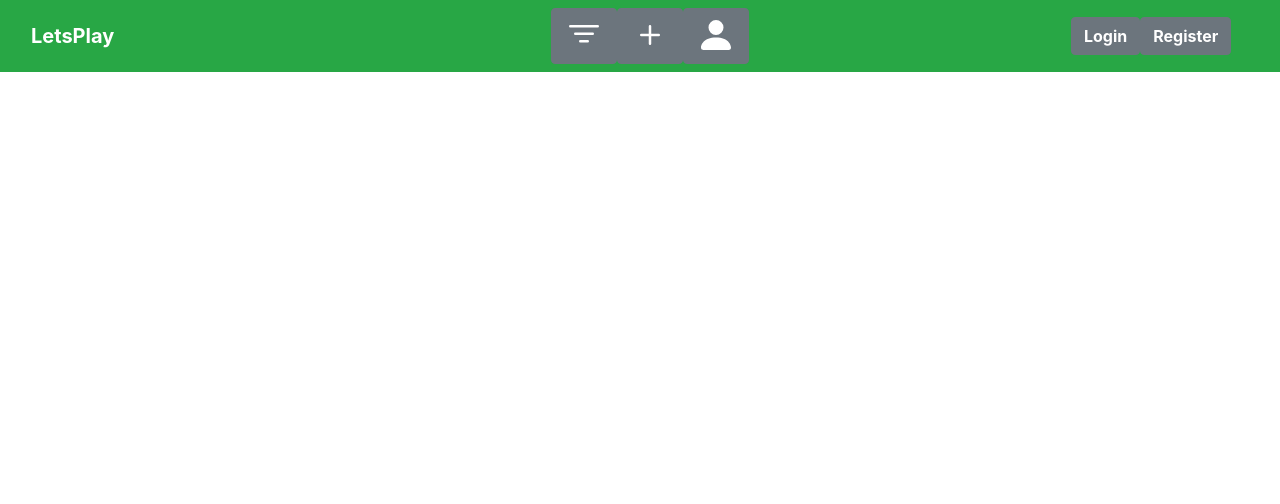
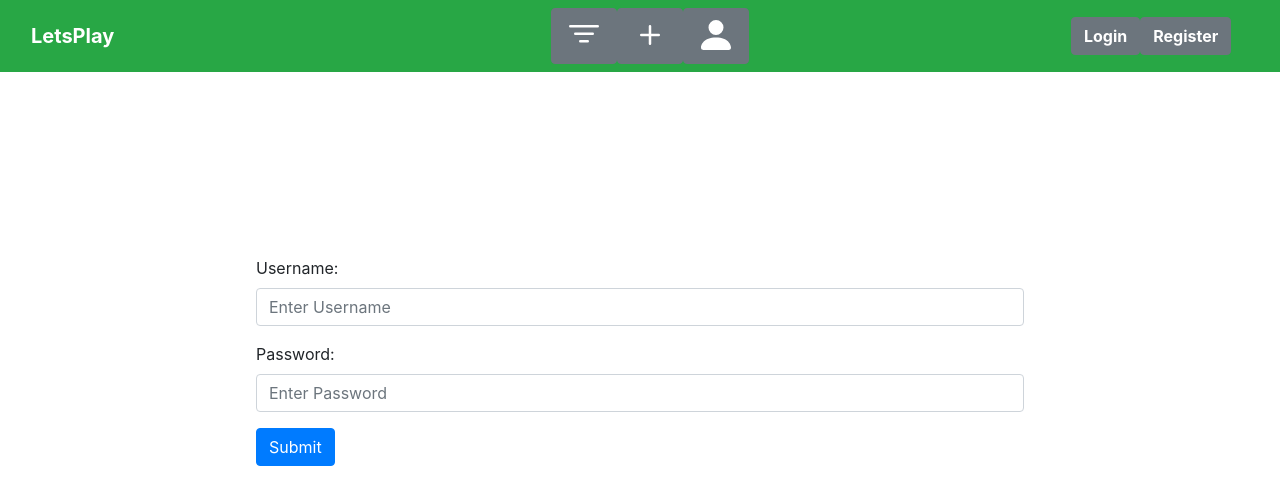
Before and after one commit to mor-ph/lavina, a Vue app in the folder WebFrontEnd/: page /login in a window 1280 px wide. Shown: the top 504 px of the page. Built offline with nearby package versions, Linux system fonts and the light colour scheme.

Commit message:
Update Login.vue

```diff
--- a/WebFrontEnd/src/components/Auth/Login.vue
+++ b/WebFrontEnd/src/components/Auth/Login.vue
@@ -0,0 +1,61 @@
+<template>
+  <div id="signin">
+    <b-form @submit.prevent="onSubmit" style="padding: 20%">
+      <b-form-group
+        id="username-input-group"
+        label="Username:"
+        label-for="username-input"
+        >
+        <b-form-input
+          id="username-input"
+          type="text"
+          required
+          placeholder="Enter Username"
+          v-model="username"
+        ></b-form-input>
+      </b-form-group>
+
+      <b-form-group
+       id="password-input-group"
+       label="Password:"
+       label-for="password-input"
+       >
+        <b-form-input
+          id="password-input"
+          type="password"
+          required
+          placeholder="Enter Password"
+          v-model="password"
+        ></b-form-input>
+      </b-form-group>
+
+      <b-button type="submit" variant="primary">Submit</b-button>
+      </b-form>
+  </div>
+</template>
+
+<script>
+export default {
+  data () {
+    return {
+      username: '',
+      password: ''
+    }
+  },
+  methods: {
+    onSubmit () {
+      const formData = {
+        username: this.username,
+        password: this.password
+      }
+      console.log(formData)
+      // TODO: Waiting for DB
+      //  this.$store.dispatch('login', { username: formData.username, password: formData.password })
+    }
+  }
+}
+</script>
+
+<style scoped>
+
+</style>
```
